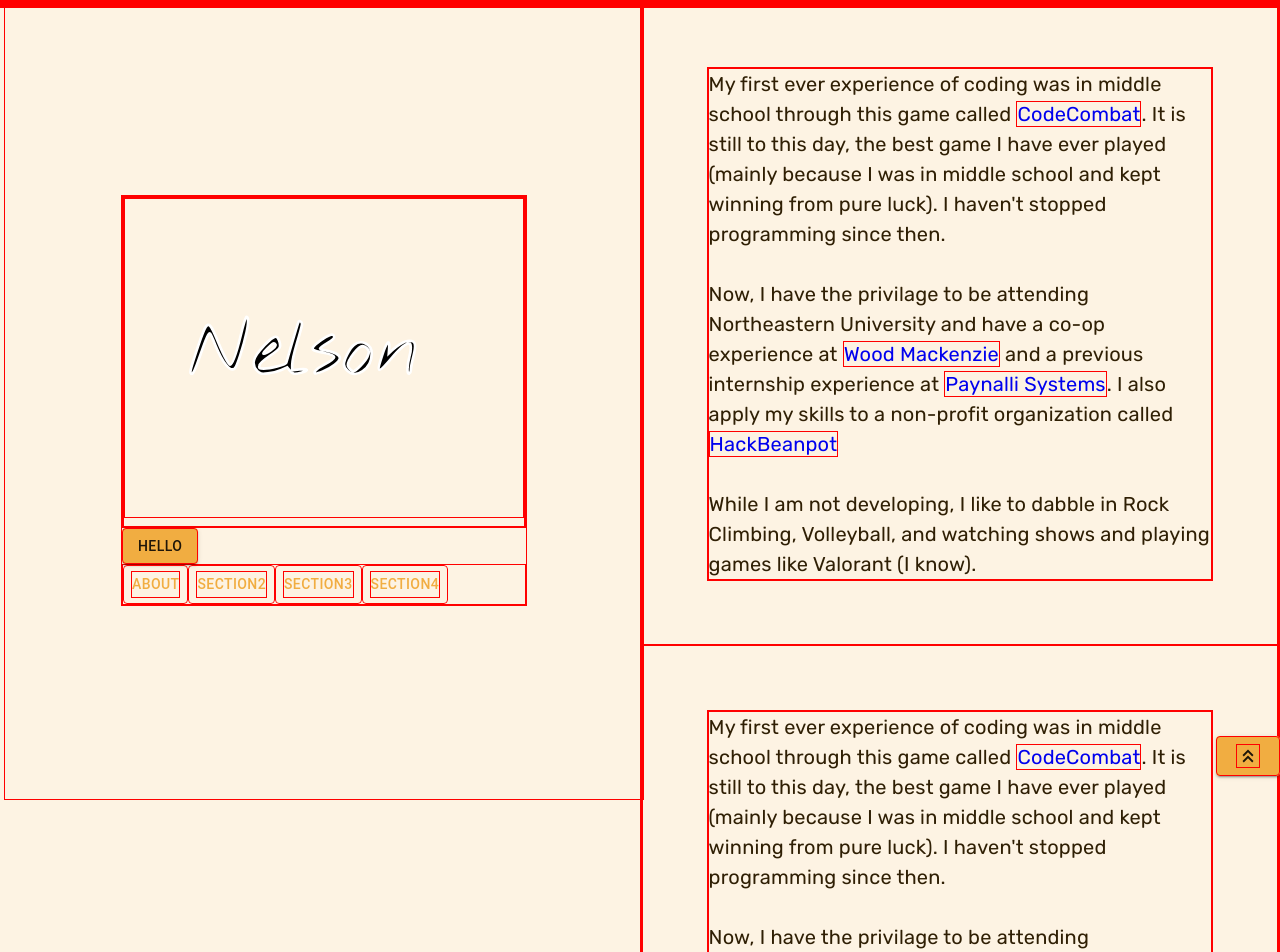
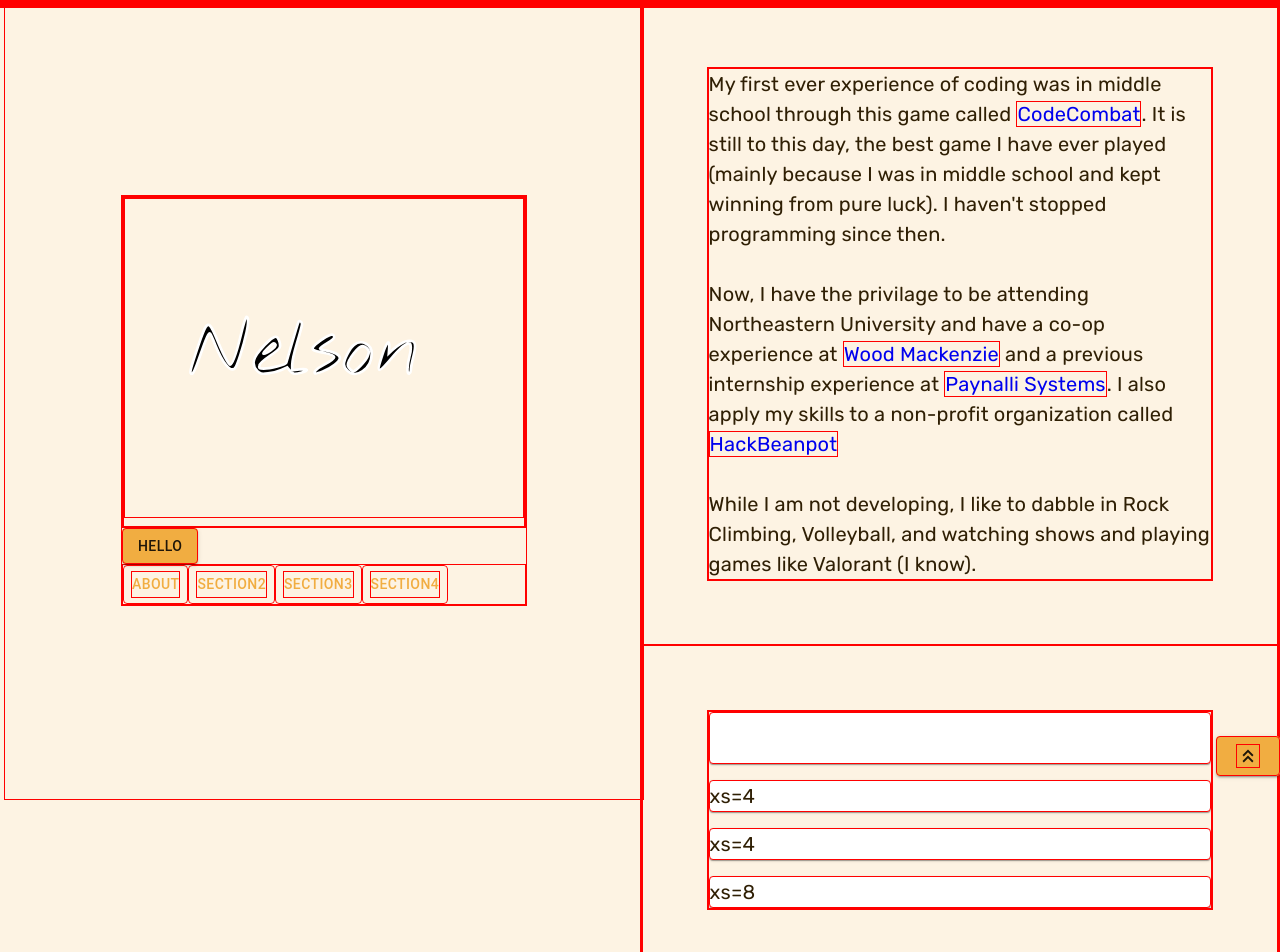
Before and after one commit to NelsonDong41/nelson-personal-portfolio, a Next.js app: page / in a window 1280 px wide. Shown: the top 952 px of the page. Built offline with nearby package versions, Linux system fonts and the light colour scheme.

Commit message:
started experience section

```diff
--- /dev/null
+++ b/components/Sections/Experience/ExperienceContentCard.tsx
@@ -0,0 +1,16 @@
+import styled from "@emotion/styled";
+import { Box, Paper } from "@mui/material";
+
+const StyledExperienceCard = styled(Paper)`
+  padding: 5%;
+`;
+
+const ExperienceContentCard: React.FC = () => {
+  return (
+    <StyledExperienceCard>
+
+    </StyledExperienceCard>
+  );
+};
+
+export default ExperienceContentCard;
--- a/components/Sections/Experience/ExperienceSection.tsx
+++ b/components/Sections/Experience/ExperienceSection.tsx
@@ -8,7 +8,7 @@
 }: ExperienceSectionProps) => {
   return (
     <Section id={id}>
-      <AboutSectionContent />
+      <ExperienceSectionContent />
     </Section>
   );
 };
--- a/components/Sections/Experience/ExperienceSectionContent.tsx
+++ b/components/Sections/Experience/ExperienceSectionContent.tsx
@@ -1,14 +1,20 @@
-import { useMediaQuery, useTheme } from "@mui/material";
+import { Paper, Stack, useMediaQuery, useTheme } from "@mui/material";
 import { StyledH3, StyledLink, StyledBody1 } from "../SectionTypography";
+import ExperienceContentCard from "./ExperienceContentCard";
 
 const ExperienceSectionContent: React.FC = () => {
   const theme = useTheme();
   const isMobileView = useMediaQuery(theme.breakpoints.down("laptop"));
 
   return (
-    <div>
+    <div style={{"height": "100%", "width": "100%"}}>
       {isMobileView && <StyledH3>Experience</StyledH3>}
-
+      <Stack spacing={2}>
+        <ExperienceContentCard></ExperienceContentCard>
+        <Paper>xs=4</Paper>
+        <Paper>xs=4</Paper>
+        <Paper>xs=8</Paper>
+      </Stack>
     </div>
   );
 };
--- a/components/SidePanels/PanelContent/RightPanelContent.tsx
+++ b/components/SidePanels/PanelContent/RightPanelContent.tsx
@@ -2,6 +2,7 @@
 import styled from "@emotion/styled";
 import AboutSection from "@/components/Sections/About/AboutSection";
 import ColorThemeButton from "../../Buttons/ColorThemeButton";
+import ExperienceSection from "@/components/Sections/Experience/ExperienceSection";
 
 const StyledRight = styled.div`
   display: flex;
@@ -14,10 +15,10 @@
   return (
     <StyledRight>
         <AboutSection id="about-section"/>
-        <AboutSection title="Section 2" id="section2-section"/>
-        <AboutSection title="Section 3" id="section3-section"/>
-        <AboutSection title="Section 4" id="section4-section"/>
-        <AboutSection title="Section 5" id="section5-section"/>
+        <ExperienceSection id="experience-section"/>
+        <AboutSection id="section3-section"/>
+        <AboutSection id="section4-section"/>
+        <AboutSection id="section5-section"/>
         <ColorThemeButton />
     </StyledRight>
   );
```
